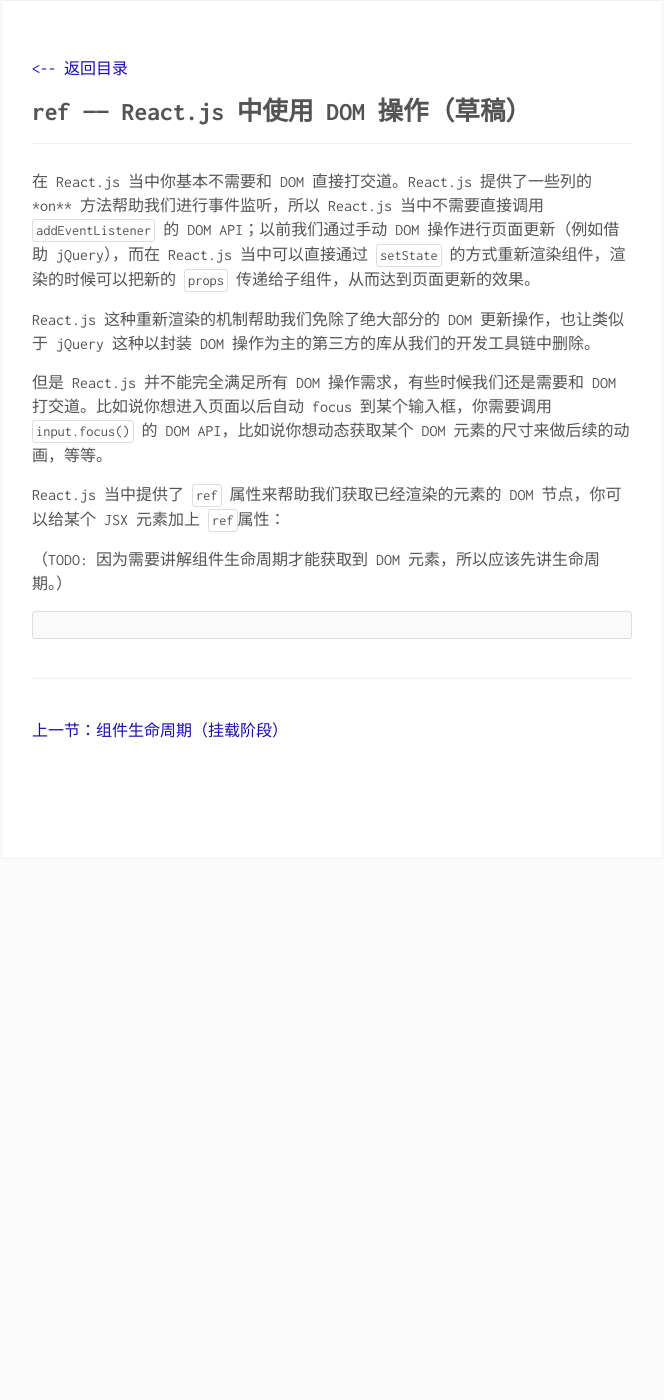
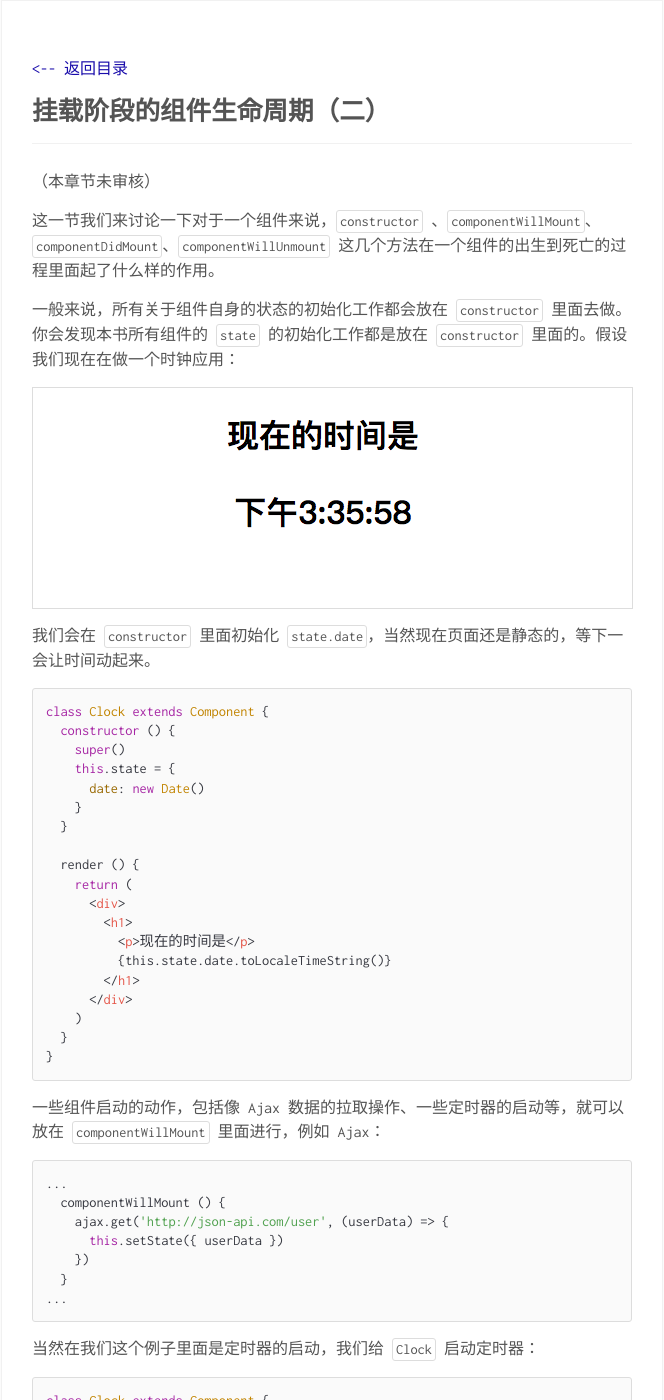
Before and after one commit to huzidaha/react-naive-book, a Jekyll site: the page built from _posts/2016-12-14-lesson19.md, in a window 1280 px wide and 1400 px high. Shown: the whole window, without its empty margins (308-972 px from the left). Built offline with Jekyll 4.4.1, drawn with Linux system fonts in a browser that asks for light colours; comment, search, counter and statistics services are not loaded; some of the changed text lies outside the part shown.

Commit message:
挂载阶段的组件生命周期（二）

````diff
--- /dev/null
+++ b/_posts/2016-12-13-lesson20.md
@@ -0,0 +1,19 @@
+---
+layout: post
+title: ref —— React.js 中使用 DOM 操作（草稿）
+---
+
+（本章节未审核）
+
+在 React.js 当中你基本不需要和 DOM 直接打交道。React.js 提供了一些列的 *on** 方法帮助我们进行事件监听，所以 React.js 当中不需要直接调用 `addEventListener` 的 DOM API；以前我们通过手动 DOM 操作进行页面更新（例如借助 jQuery），而在 React.js 当中可以直接通过 `setState` 的方式重新渲染组件，渲染的时候可以把新的 `props` 传递给子组件，从而达到页面更新的效果。
+
+React.js 这种重新渲染的机制帮助我们免除了绝大部分的 DOM 更新操作，也让类似于 jQuery 这种以封装 DOM 操作为主的第三方的库从我们的开发工具链中删除。
+
+但是 React.js 并不能完全满足所有 DOM 操作需求，有些时候我们还是需要和 DOM 打交道。比如说你想进入页面以后自动 focus 到某个输入框，你需要调用 `input.focus()` 的 DOM API，比如说你想动态获取某个 DOM 元素的尺寸来做后续的动画，等等。
+
+React.js 当中提供了 `ref` 属性来帮助我们获取已经渲染的元素的 DOM 节点，你可以给某个 JSX 元素加上 `ref`属性：
+
+（TODO: 因为需要讲解组件生命周期才能获取到 DOM 元素，所以应该先讲生命周期。）
+
+```
+```
--- a/_posts/2016-12-14-lesson19.md
+++ b/_posts/2016-12-14-lesson19.md
@@ -1,17 +1,140 @@
 ---
 layout: post
-title: ref —— React.js 中使用 DOM 操作（草稿）
+title: 挂载阶段的组件生命周期（二）
 ---
 
-在 React.js 当中你基本不需要和 DOM 直接打交道。React.js 提供了一些列的 *on** 方法帮助我们进行事件监听，所以 React.js 当中不需要直接调用 `addEventListener` 的 DOM API；以前我们通过手动 DOM 操作进行页面更新（例如借助 jQuery），而在 React.js 当中可以直接通过 `setState` 的方式重新渲染组件，渲染的时候可以把新的 `props` 传递给子组件，从而达到页面更新的效果。
+（本章节未审核）
 
-React.js 这种重新渲染的机制帮助我们免除了绝大部分的 DOM 更新操作，也让类似于 jQuery 这种以封装 DOM 操作为主的第三方的库从我们的开发工具链中删除。
+这一节我们来讨论一下对于一个组件来说，`constructor` 、`componentWillMount`、`componentDidMount`、`componentWillUnmount` 这几个方法在一个组件的出生到死亡的过程里面起了什么样的作用。
 
-但是 React.js 并不能完全满足所有 DOM 操作需求，有些时候我们还是需要和 DOM 打交道。比如说你想进入页面以后自动 focus 到某个输入框，你需要调用 `input.focus()` 的 DOM API，比如说你想动态获取某个 DOM 元素的尺寸来做后续的动画，等等。
+一般来说，所有关于组件自身的状态的初始化工作都会放在 `constructor` 里面去做。你会发现本书所有组件的 `state` 的初始化工作都是放在 `constructor` 里面的。假设我们现在在做一个时钟应用：
 
-React.js 当中提供了 `ref` 属性来帮助我们获取已经渲染的元素的 DOM 节点，你可以给某个 JSX 元素加上 `ref`属性：
+<a href="/assets/img/posts/FECF7A01-5C87-4E03-AA98-03BB30538C66.png" target="_blank">![示例图片](/assets/img/posts/FECF7A01-5C87-4E03-AA98-03BB30538C66.png)</a>
 
-（TODO: 因为需要讲解组件生命周期才能获取到 DOM 元素，所以应该先讲生命周期。）
+我们会在 `constructor` 里面初始化 `state.date`，当然现在页面还是静态的，等下一会让时间动起来。
 
+```javascript
+class Clock extends Component {
+  constructor () {
+    super()
+    this.state = {
+      date: new Date()
+    }
+  }
+
+  render () {
+    return (
+      <div>
+        <h1>
+          <p>现在的时间是</p>
+          {this.state.date.toLocaleTimeString()}
+        </h1>
+      </div>
+    )
+  }
+}
 ```
+
+一些组件启动的动作，包括像 Ajax 数据的拉取操作、一些定时器的启动等，就可以放在 `componentWillMount` 里面进行，例如 Ajax：
+
+```javascript
+...
+  componentWillMount () {
+    ajax.get('http://json-api.com/user', (userData) => {
+      this.setState({ userData })
+    })
+  }
+...
 ```
+
+当然在我们这个例子里面是定时器的启动，我们给 `Clock` 启动定时器：
+
+```javascript
+class Clock extends Component {
+  constructor () {
+    super()
+    this.state = {
+      date: new Date()
+    }
+  }
+
+  componentWillMount () {
+    this.timer = setInterval(() => {
+      this.setState({ date: new Date() })
+    }, 1000)
+  }
+  ...
+}
+```
+
+我们在 `componentWillMount` 中用 `setInterval` 启动了一个定时器：每隔 1 秒更新中的 `state.date`，这样页面就可以动起来了。我们用一个 `ClockApp` 把它用起来，并且插入页面：
+
+```javascript
+class Index extends Component {
+  render () {
+    return (
+      <div>
+        <Clock />
+      </div>
+    )
+  }
+}
+
+ReactDOM.render(
+  <Index />,
+  document.getElementById('root')
+)
+```
+
+我们修改这个 `Index` 让这个时钟可以隐藏或者显示：
+
+```javascript
+class Index extends Component {
+  constructor () {
+    super()
+    this.state = { isShowClock: true }
+  }
+
+  handleShowOrHide () {
+    this.setState({
+      isShowClock: !this.state.isShowClock
+    })
+  }
+
+  render () {
+    return (
+      <div>
+        {this.state.isShowClock ? <Clock /> : null }
+        <button onClick={this.handleShowOrHide.bind(this)}>
+          显示或隐藏时钟
+        </button>
+      </div>
+    )
+  }
+}
+```
+
+现在页面上有个按钮可以显示或者隐藏时钟。你试一下显示或者隐藏时钟，虽然页面上看起来功能都正常，在控制台你会发现报错了：
+
+<a href="/assets/img/posts/340BBCEA-35CC-4B35-B352-267F381477EF.png" target="_blank">![示例图片](/assets/img/posts/340BBCEA-35CC-4B35-B352-267F381477EF.png)</a>
+
+这是因为，*当时钟隐藏的时候，我们并没有清除定时器*。时钟隐藏的时候，定时器的回调函数还在不停地尝试 `setState`，由于 `setState` 只能在已经挂载或者正在挂载的组件上调用，所以 React.js 开始疯狂报错。
+
+而且多次的隐藏和显示会让 React.js 重新构造和销毁 `Clock` 组件，每次构造都会重新构建一个定时器。而销毁组件的时候没有清除定时器，所以你看到报错会越来越多。而且因为 JavaScript 的闭包特性，这样会导致严重的内存泄漏。
+
+这时候`componentWillUnmount` 就可以派上用场了，它的作用就是在组件销毁的时候，做这种清场的工作。例如清除该组件的定时器和其他的数据清理工作。我们给 `Clock` 添加 `componentWillUnmount`，在组件销毁的时候清除该组件的定时器：
+
+```javascript
+...
+  componentWillUnmount () {
+    clearInterval(this.timer)
+  }
+...
+```
+
+这时候就没有错误了。
+
+## 总结
+我们一般会把组件的 `state`  的初始化工作放在 `constructor` 里面去做；在 `componentWillMount` 进行组件的启动工作，例如 Ajax 数据拉取、定时器的启动；组件从页面上销毁的时候，有时候需要一些数据的清理，例如定时器的清理，就会放在 `componentWillUnmount` 里面去做。
+
+说一下本节没有提到的 `componentDidMount` 。一般来说，有些组件的启动工作是依赖 DOM 的，例如动画的启动，而 `componentWillMount` 的时候组件还没挂载完成，所以没法进行这些启动工作，这时候就可以把这些操作放在 `componentDidMount` 当中。`componentDidMount` 的具体使用我们会在接下来的章节当中结合 DOM 来讲。
````
Also changed, not shown: _posts/2016-12-15-lesson18.md (+3 -1 lines), _posts/2016-12-16-lesson17.md (+2 -0 lines), README.md, assets/img/posts/340BBCEA-35CC-4B35-B352-267F381477EF.png (added), assets/img/posts/FECF7A01-5C87-4E03-AA98-03BB30538C66.png (added).
